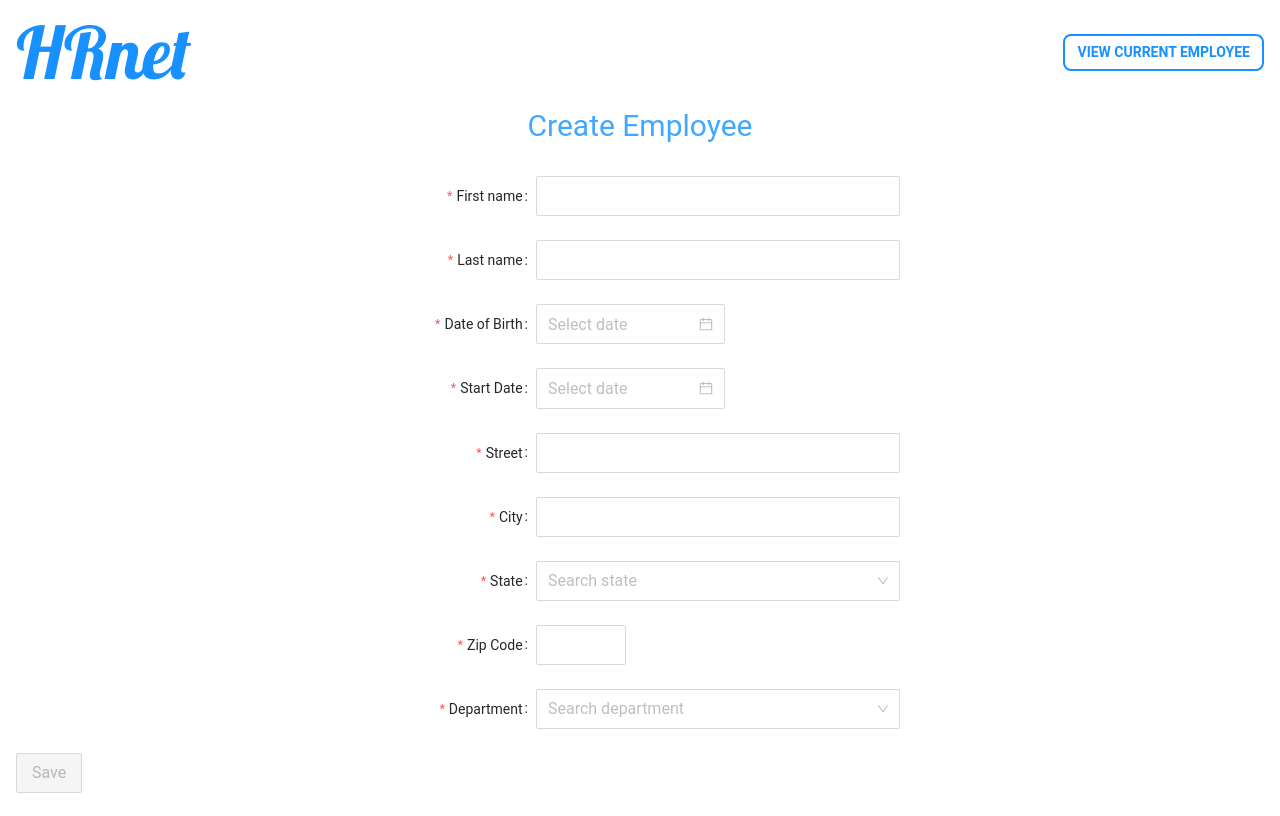
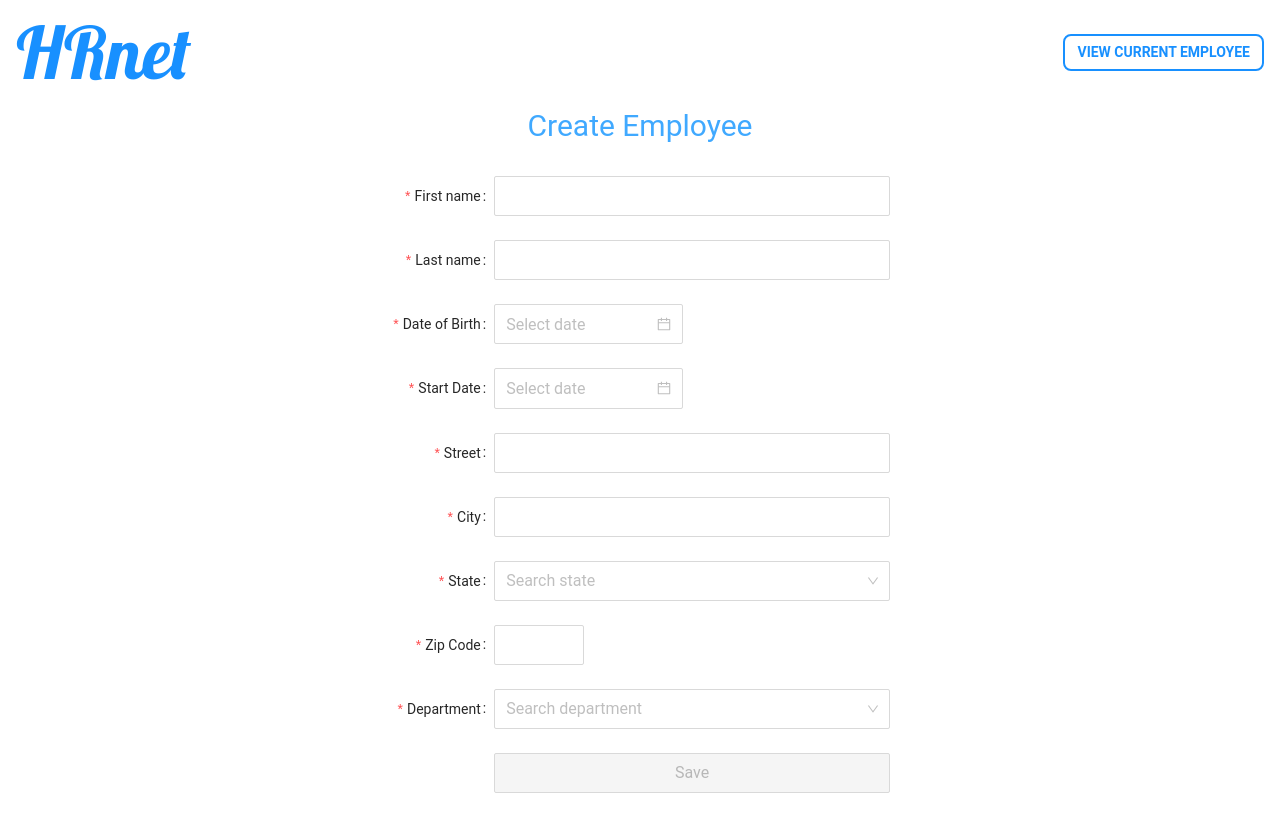
Before and after one commit to EPourmo/migrating-from-jquery-to-react-library, a React (Vite) app in the folder p14-react/: page / in a window 1280 px wide. Built offline with nearby package versions, Linux system fonts and the light colour scheme.

Commit message:
work on design

```diff
--- a/p14-react/src/components/FormUI.jsx
+++ b/p14-react/src/components/FormUI.jsx
@@ -41,11 +41,12 @@ const FormUI = () => {
   return (
     <>
       <Form
+        style={{
+          maxWidth: "500px",
+          margin: "0 auto",
+        }}
         labelCol={{
-          span: 10,
-        }}
-        wrapperCol={{
-          span: 7,
+          span: 5,
         }}
         layout="horizontal"
         size="large"
@@ -118,7 +119,7 @@ const FormUI = () => {
         </Form.Item>
         <Form.Item
           wrapperCol={{
-            span: 7,
+            offset: 5,
           }}
           shouldUpdate
         >
@@ -126,6 +127,7 @@ const FormUI = () => {
             <Button
               htmlType="submit"
               color="black"
+              block
               disabled={
                 !form.isFieldsTouched(true) ||
                 form.getFieldsError().filter(({ errors }) => errors.length)
--- a/p14-react/src/components/TableUI.jsx
+++ b/p14-react/src/components/TableUI.jsx
@@ -96,6 +96,8 @@ const TableUI = () => {
         style={{
           width: 300,
           marginBottom: 20,
+          display: "flex",
+          marginLeft: "auto",
         }}
         onChange={(e) => setSearch(e.target.value)}
       />
```
